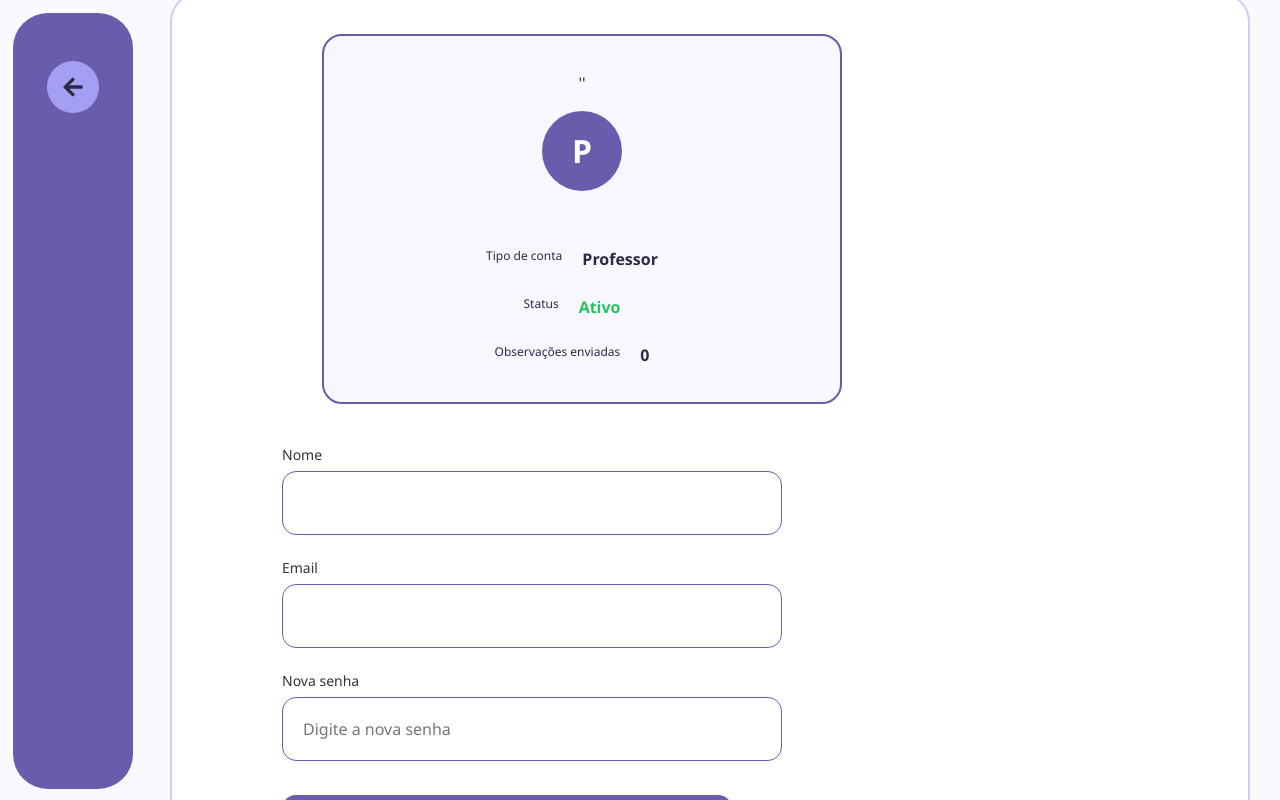
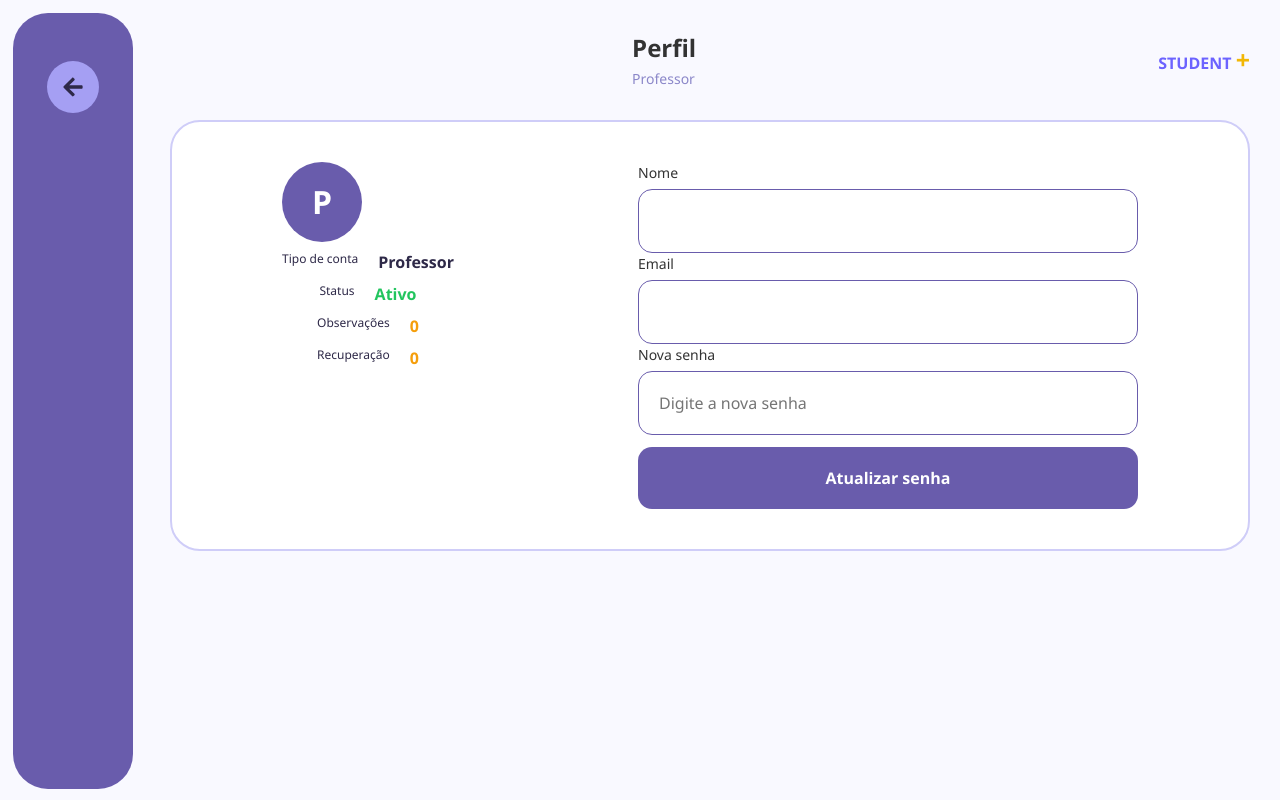
Before and after one commit to 3G-Student/FrontEnd-Student-, a React (Vite) app: page /perfilProfessor in a window 1280 px wide. Built offline with nearby package versions, Linux system fonts and the light colour scheme; no server answers.

Commit message:
Ajustes de components para perfil

```diff
--- a/src/components/Pages/perfil/index.jsx
+++ b/src/components/Pages/perfil/index.jsx
@@ -13,9 +13,9 @@ export default function PerfilProfessor() {
   const [email, setEmail] = useState("");
   const [novaSenha, setNovaSenha] = useState("");
   const [totalObservacoes, setTotalObservacoes] = useState(0);
+  const [alunosRecuperacao, setAlunosRecuperacao] = useState(0);
 
-  // const backendURL = import.meta.env.VITE_BACKEND_URL;
-  const backendURL = "http://localhost:8080"
+  const backendURL = import.meta.env.VITE_BACKEND_URL;
   // regex validação senha
   const validarSenha = (senha) => {
     const regex =
@@ -130,6 +130,34 @@ export default function PerfilProfessor() {
 
   }, []);
 
+  useEffect(() => {
+
+    const idProfessor = localStorage.getItem("idProfessor");
+    const token = localStorage.getItem("token");
+
+    if (!idProfessor) return;
+
+    fetch(`${backendURL}/api/Professor/buscarAlunosDeRecuperacaoPorIdProfessor/${idProfessor}`, {
+      method: "GET",
+      headers: {
+        Authorization: `Bearer ${token}`,
+      },
+    })
+      .then((response) => {
+        if (!response.ok) {
+          throw new Error("Erro ao buscar alunos em recuperação");
+        }
+        return response.json();
+      })
+      .then((data) => {
+        setAlunosRecuperacao(Array.isArray(data) ? data.length : 0);
+      })
+      .catch((error) => {
+        console.error("Erro:", error);
+      });
+
+  }, []);
+
   return (
     <div className="perfil-page">
 
@@ -167,42 +195,46 @@ export default function PerfilProfessor() {
         </div>
 
         <div className="perfil-card">
-          <div className="perfil-info-card">''
+          <div className="perfil-left">
             <div className="avatar-professor">
               {nome ? nome.charAt(0).toUpperCase() : "P"}
             </div>
             <h3 className="prof-nome">{nome}</h3>
             <p className="prof-email">{email}</p>
+            <div className="perfil-stats-left">
               <div className="prof-info-extra">
                 <span>Tipo de conta</span>
-              <strong  className="strong-tipo">Professor</strong>
+                <strong className="strong-tipo">Professor</strong>
               </div>
               <div className="prof-info-extra">
                 <span>Status</span>
                 <strong className="status-ativo">Ativo</strong>
               </div>
               <div className="prof-info-extra">
-              <span>Observações enviadas</span>
-              <strong className="strong-tipo">{totalObservacoes}</strong>
+                <span>Observações</span>
+                <strong className="strong-tipo-observacao">{totalObservacoes}</strong>
+              </div>
+              <div className="prof-info-extra">
+                <span>Recuperação</span>
+                <strong className="recuperacao">{alunosRecuperacao}</strong>
               </div>
             </div>
-          <div className="form-section">
+          </div>
+          <div className="perfil-right">
             <div className="input-group">
               <label>Nome</label>
               <input type="text" value={nome} readOnly />
             </div>
-
             <div className="input-group">
               <label>Email</label>
               <input type="email" value={email} readOnly />
             </div>
-
             <div className="input-group">
               <label>Nova senha</label>
-              <input type="password" value={novaSenha} onChange={(e) => setNovaSenha(e.target.value)}placeholder="Digite a nova senha"/>
+              <input type="password" value={novaSenha} onChange={(e) => setNovaSenha(e.target.value)} placeholder="Digite a nova senha"/>
             </div>
             <button className="atualizar-senha" onClick={atualizarSenha}>
-              Atualizar Senha
+              Atualizar senha
             </button>
           </div>
         </div>
--- a/src/components/Pages/professores/cadastro/index.jsx
+++ b/src/components/Pages/professores/cadastro/index.jsx
@@ -38,7 +38,7 @@ export default function Cadastro() {
       const usuarioCriado = await usuarioResponse.json();
       const usuarioId = usuarioCriado.idUsuario;
 
-      const alunoResponse = await fetch(`${backendURL}/api/aluno/cadastrar`, {
+      const alunoResponse = await fetch(`${backendURL}/api/Aluno/cadastrar`, {
         method: "POST",
         headers: {
           "Content-Type": "application/json",
--- a/src/components/Pages/professores/login/index.jsx
+++ b/src/components/Pages/professores/login/index.jsx
@@ -4,7 +4,8 @@ import "./login.css";
 
 export default function Login() {
   const navigate = useNavigate();
-  const backendURL = import.meta.env.VITE_BACKEND_URL;
+  // const backendURL = import.meta.env.VITE_BACKEND_URL;
+  const backendURL = "http://localhost:8080"
 
   const [email, setEmail] = useState("");
   const [senha, setSenha] = useState("");
```
Lines whose indentation alone changed are shown as unchanged.
